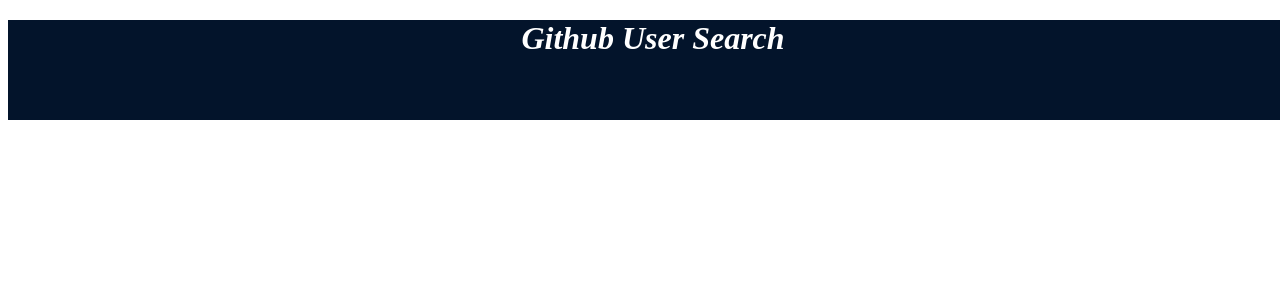
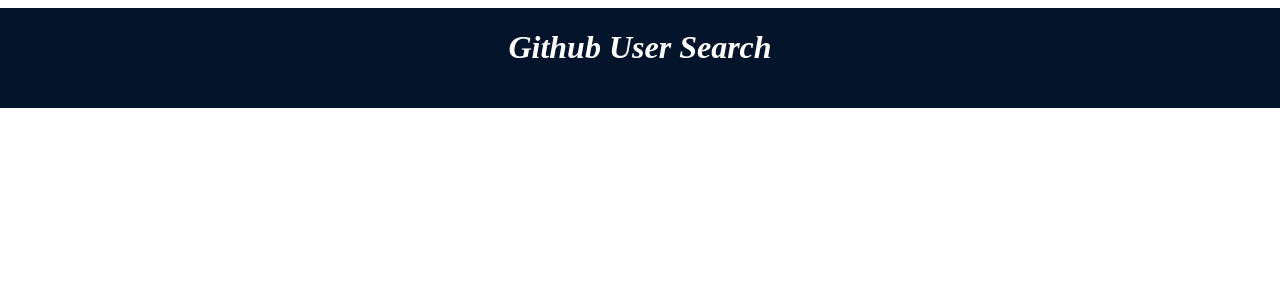
Before and after one commit to BrilliantGrant/Github-Search, an Angular app: page / in a window 1280 px wide. Shown: the top 300 px of the page. Built offline with nearby package versions, Linux system fonts and the light colour scheme.

Commit message:
Add changes to header nav in  app.component.html

```diff
--- a/src/app/app.component.css
+++ b/src/app/app.component.css
@@ -0,0 +1,3 @@
+body{
+ margin: 0px;
+}
--- a/src/app/app.component.html
+++ b/src/app/app.component.html
@@ -1,6 +1,6 @@
 <div class="container">
-  <div class="jumbotron" style="background-color:#03142B;text-align:center; font-style:italic; width: 1290px;height:100px;margin-right: 20px; margin-left: -20px: ">
-    <h1 style="color: white; margin-top: 20px;">Github User Search</h1>
+  <div id="Headernav" style="background-color:#03142B;text-align:center; font-style:italic; width: 100%;height:100px;margin-left: -8px;position: fixed;">
+    <h1 style="color: white;">Github User Search</h1>
   </div>
 
 </div>
```
Also changed, not shown: 1 other file (tests, documents, lock files or other folders).
